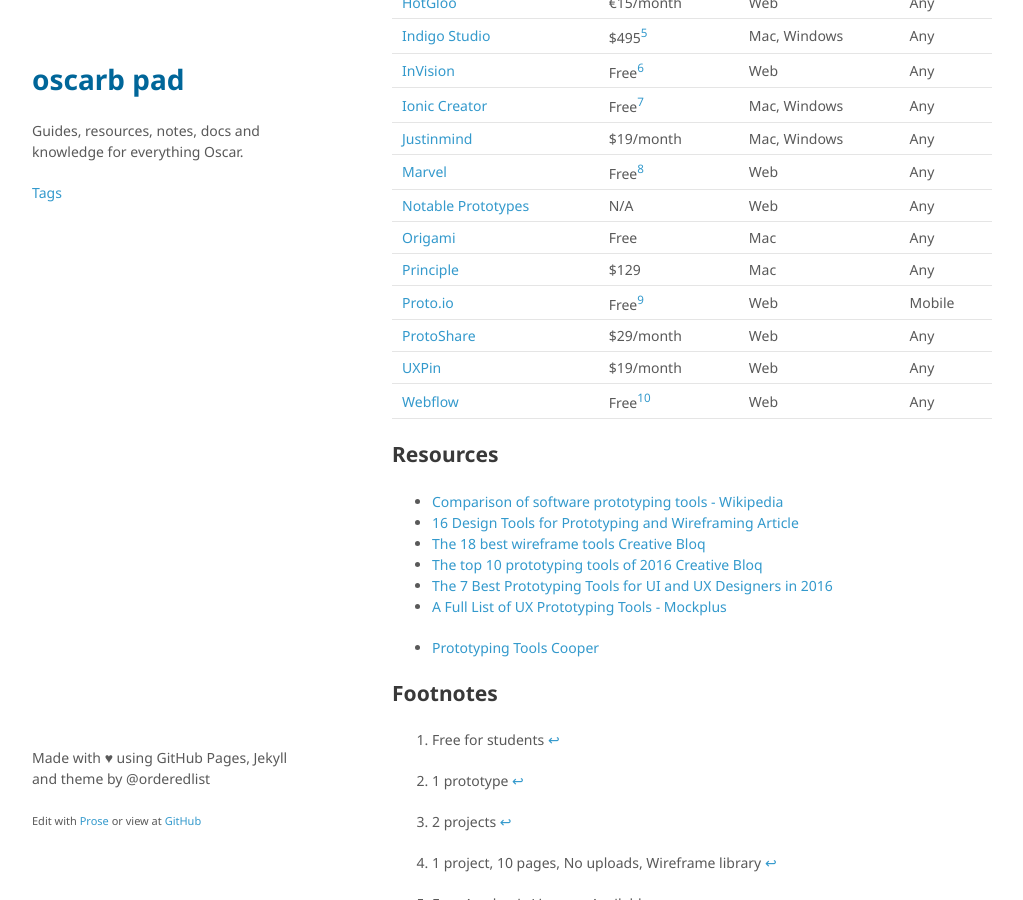
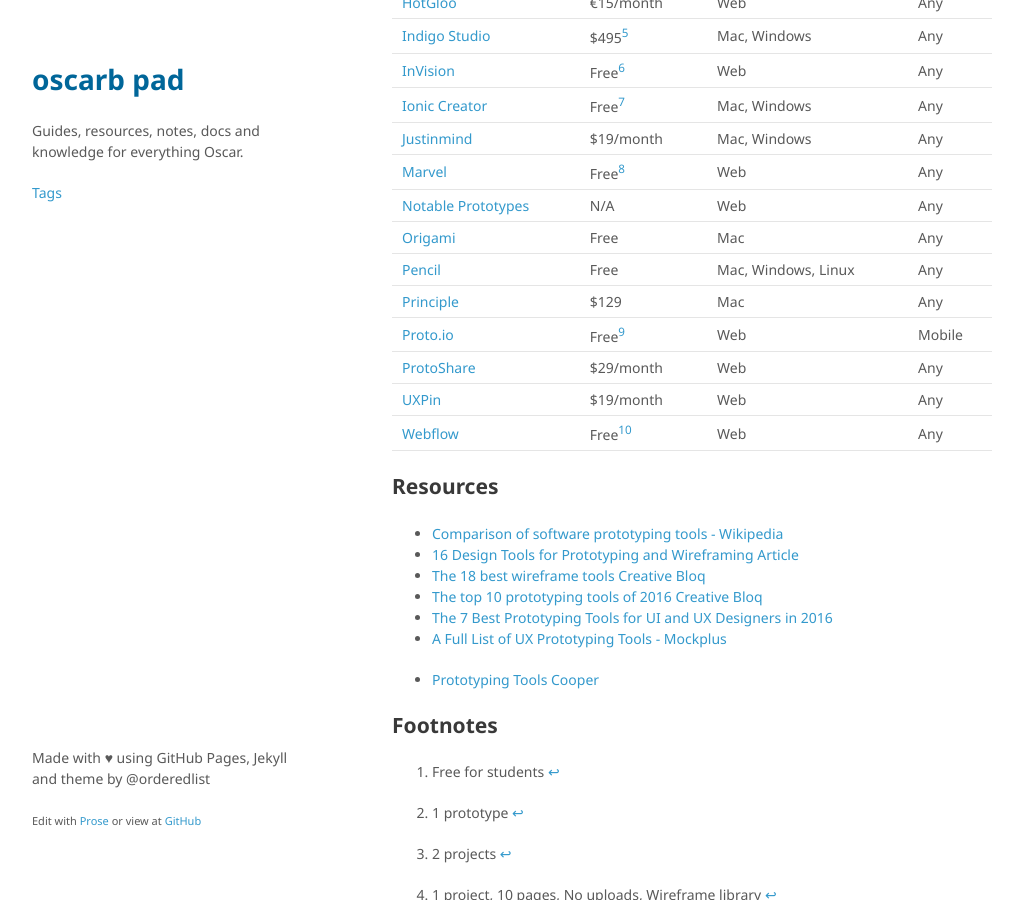
Before and after one commit to oscarb/pad, a Jekyll site: the page built from _docs/prototyping.md, in a window 1280 px wide and 900 px high, scrolled down 705 px. Shown: the whole window, without its empty margins (128-1151 px from the left). Built offline with Jekyll 4.4.1, drawn with Linux system fonts in a browser that asks for light colours; some web fonts are replaced.

Commit message:
Updated prototyping.md

```diff
--- a/_docs/prototyping.md
+++ b/_docs/prototyping.md
@@ -38,6 +38,7 @@ Name | Lowest price | Platform | Protype for
 [Marvel](https://marvelapp.com/) | Free[^marvel] | Web | Any
 [Notable Prototypes](http://zurb.com/notable/features/prototypes) | N/A | Web | Any
 [Origami](https://facebook.github.io/origami/) | Free | Mac | Any
+[Pencil](http://pencil.evolus.vn/) | Free | Mac, Windows, Linux | Any
 [Principle](http://principleformac.com/) | $129 | Mac | Any
 [Proto.io](https://proto.io/) | Free[^protoio] | Web | Mobile
 [ProtoShare](http://www.protoshare.com/) | $29/month |  Web | Any
```
